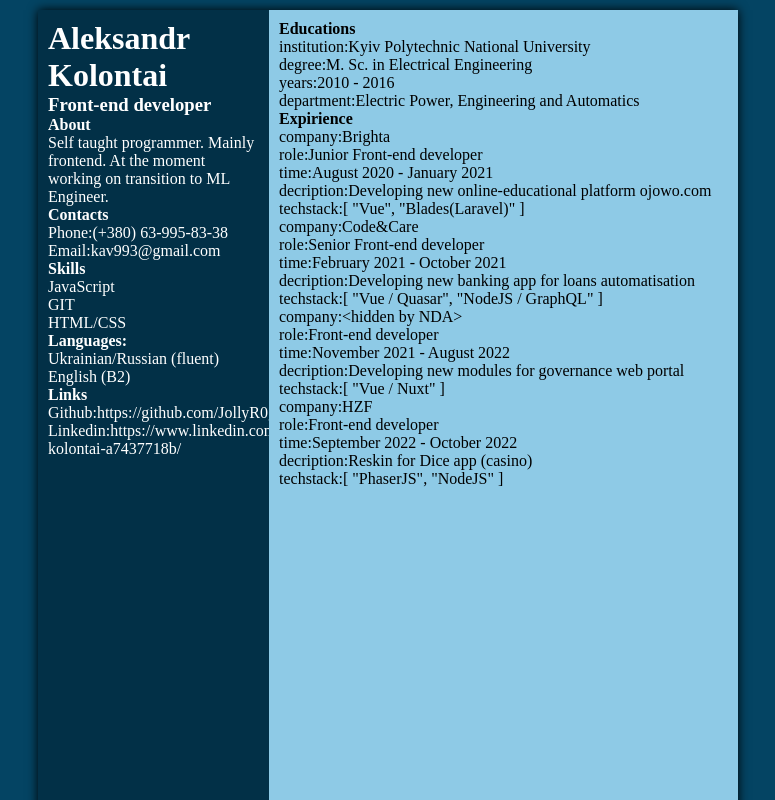
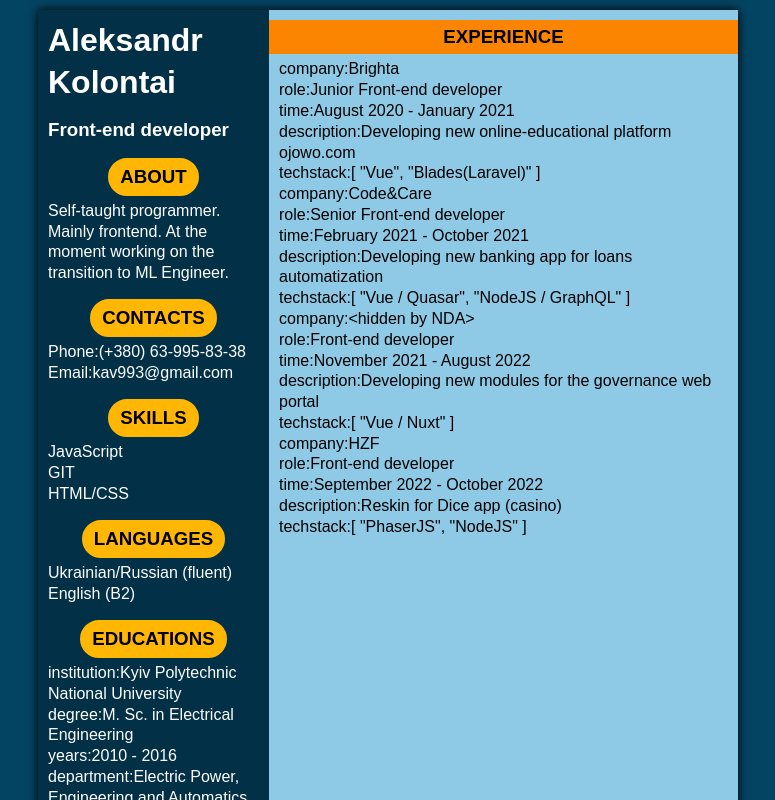
Before and after one commit to JollyR0ger42/portfolio, a Nuxt app: page / in a window 1280 px wide. Shown: the top 800 px of the page, without its empty margins (252-1027 px from the left). Built offline with nearby package versions, Linux system fonts and the light colour scheme.

Commit message:
add basic styles

```diff
--- a/app.vue
+++ b/app.vue
@@ -3,18 +3,22 @@
   <div class="app__wrapper">
     <div class="app__container">
       <div class="app__container__left">
+        <!-- NAME -->
         <h1 class="app__container__name">
           {{summary.name}}
         </h1>
-        <h3 class="app__container__name">
+        <!-- POSITION -->
+        <h3 class="app__container__position">
           {{summary.position}}
         </h3>
-        <div class="app__container__about">
-          <h4>About</h4>
+        <!-- ABOUT -->
+        <div class="app__container__about column">
+          <h3 class="app__subtitle">About</h3>
           <p>{{summary.about}}</p>
         </div>
-        <div class="app__container__contacts">
-          <h4>Contacts</h4>
+        <!-- CONTACTS -->
+        <div class="app__container__contacts column">
+          <h3 class="app__subtitle">Contacts</h3>
           <div>
             <span>Phone:</span>
             <span>{{summary.contacts.phone}}</span>
@@ -24,8 +28,9 @@
             <span>{{summary.contacts.mail}}</span>
           </div>
         </div>
-        <div class="app__container__skills">
-          <h4>Skills</h4>
+        <!-- SKILLS -->
+        <div class="app__container__skills column">
+          <h3 class="app__subtitle">Skills</h3>
           <p
             v-for="(skill, idx) in summary.skills"
             :key="idx"
@@ -33,8 +38,9 @@
             {{skill}}
           </p>
         </div>
-        <div class="app__container__languages">
-          <h4>Languages:</h4>
+        <!-- LANGUAGES -->
+        <div class="app__container__languages column">
+          <h3 class="app__subtitle">Languages</h3>
           <p
             v-for="(language, idx) in summary.languages"
             :key="idx"
@@ -42,21 +48,9 @@
             {{language}}
           </p>
         </div>
-        <div class="app__container__links">
-          <h4>Links</h4>
-          <div>
-            <span>Github:</span>
-            <span>{{summary.links.github}}</span>
-          </div>
-          <div>
-            <span>Linkedin:</span>
-            <span>{{summary.links.linkedin}}</span>
-          </div>
-        </div>
-      </div>
-      <div class="app__container__right">
-        <div class="app__container__educations">
-          <h4>Educations</h4>
+        <!-- EDUCATIONS -->
+        <div class="app__container__educations column">
+          <h3 class="app__subtitle">Educations</h3>
           <div
             v-for="(education, idx) in summary.educations"
             :key="idx"
@@ -80,8 +74,23 @@
             </div>
           </div>
         </div>
+        <!-- LINKS -->
+        <div class="app__container__links column">
+          <h3 class="app__subtitle">Links</h3>
+          <div>
+            <span>Github:</span>
+            <span>{{summary.links.github}}</span>
+          </div>
+          <div>
+            <span>Linkedin:</span>
+            <span>{{summary.links.linkedin}}</span>
+          </div>
+        </div>
+      </div>
+      <div class="app__container__right">
         <div class="app__container__expirience__wrapper">
-          <h4>Expirience</h4>
+          <!-- EXPERIENCE -->
+          <h3 class="app__subtitle2">Experience</h3>
           <div
             v-for="(experience, idx) in summary.experience"
             :key="idx"
@@ -100,8 +109,8 @@
               <span>{{experience.time}}</span>
             </div>
             <div>
-              <span>decription:</span>
-              <span>{{experience.decription}}</span>
+              <span>description:</span>
+              <span>{{experience.description}}</span>
             </div>
             <div>
               <span>techstack:</span>
@@ -120,9 +129,35 @@ import summary from '~/assets/summary.json'
 </script>
 
 <style lang="scss">
+.column {
+  display: flex;
+  flex-direction: column;
+}
+
 .app {
   background-color: #044463;
   min-height: 100vh;
+
+  &__subtitle {
+    color: #000;
+    border: 2px solid var(--yellow);
+    background-color: var(--yellow);
+    display: inline-block;
+    text-align: center;
+    align-self: center;
+    padding: 5px 10px;
+    border-radius: 20px;
+    text-transform: uppercase;
+    margin-bottom: 5px;
+  }
+
+  &__subtitle2 {
+    background-color: var(--orange);
+    padding: 5px;
+    margin: 0 -10px 5px;
+    text-transform: uppercase;
+    text-align: center;
+  }
 
   &__wrapper {
     padding-top: 10px;
@@ -139,12 +174,18 @@ import summary from '~/assets/summary.json'
     height: 990px;
     display: flex;
 
-
+    &__links {
+      margin-top: auto;
+    }
 
     &__left {
       width: 33%;
       background-color: var(--dark-blue);
       color: #fff;
+
+      & > * {
+        margin-bottom: 15px;
+      }
     }
 
     &__right {
--- a/assets/_global.css
+++ b/assets/_global.css
@@ -2,10 +2,13 @@
   margin: 0;
   padding: 0;
   box-sizing: border-box;
+  overflow-wrap: anywhere;
+  line-height: 130%;
 }
 
 body {
-  font-family: "Times New Roman", Times, serif;
+  /* font-family: "Times New Roman", Times, serif; */
+  font-family: Arial, Helvetica, sans-serif;
 }
 
 :root {
--- a/assets/summary.json
+++ b/assets/summary.json
@@ -5,7 +5,7 @@
     "phone": "(+380) 63-995-83-38",
     "mail": "kav993@gmail.com"
   },
-  "about": "Self taught programmer. Mainly frontend. At the moment working on transition to ML Engineer.",
+  "about": "Self-taught programmer. Mainly frontend. At the moment working on the transition to ML Engineer.",
   "skills": ["JavaScript", "GIT", "HTML/CSS"],
   "links": {
     "github": "https://github.com/JollyR0ger42",
@@ -25,28 +25,28 @@
       "company": "Brighta",
       "role": "Junior Front-end developer",
       "time": "August 2020 - January 2021",
-      "decription": "Developing new online-educational platform ojowo.com",
+      "description": "Developing new online-educational platform ojowo.com",
       "techstack": ["Vue", "Blades(Laravel)"]
     },
     {
       "company": "Code&Care",
       "role": "Senior Front-end developer",
       "time": "February 2021 - October 2021",
-      "decription": "Developing new banking app for loans automatisation",
+      "description": "Developing new banking app for loans automatization",
       "techstack": ["Vue / Quasar", "NodeJS / GraphQL"]
     },
     {
       "company": "<hidden by NDA>",
       "role": "Front-end developer",
       "time": "November 2021 - August 2022",
-      "decription": "Developing new modules for governance web portal",
+      "description": "Developing new modules for the governance web portal",
       "techstack": ["Vue / Nuxt"]
     },
     {
       "company": "HZF",
       "role": "Front-end developer",
       "time": "September 2022 - October 2022",
-      "decription": "Reskin for Dice app (casino)",
+      "description": "Reskin for Dice app (casino)",
       "techstack": ["PhaserJS", "NodeJS"]
     }
   ],
```
